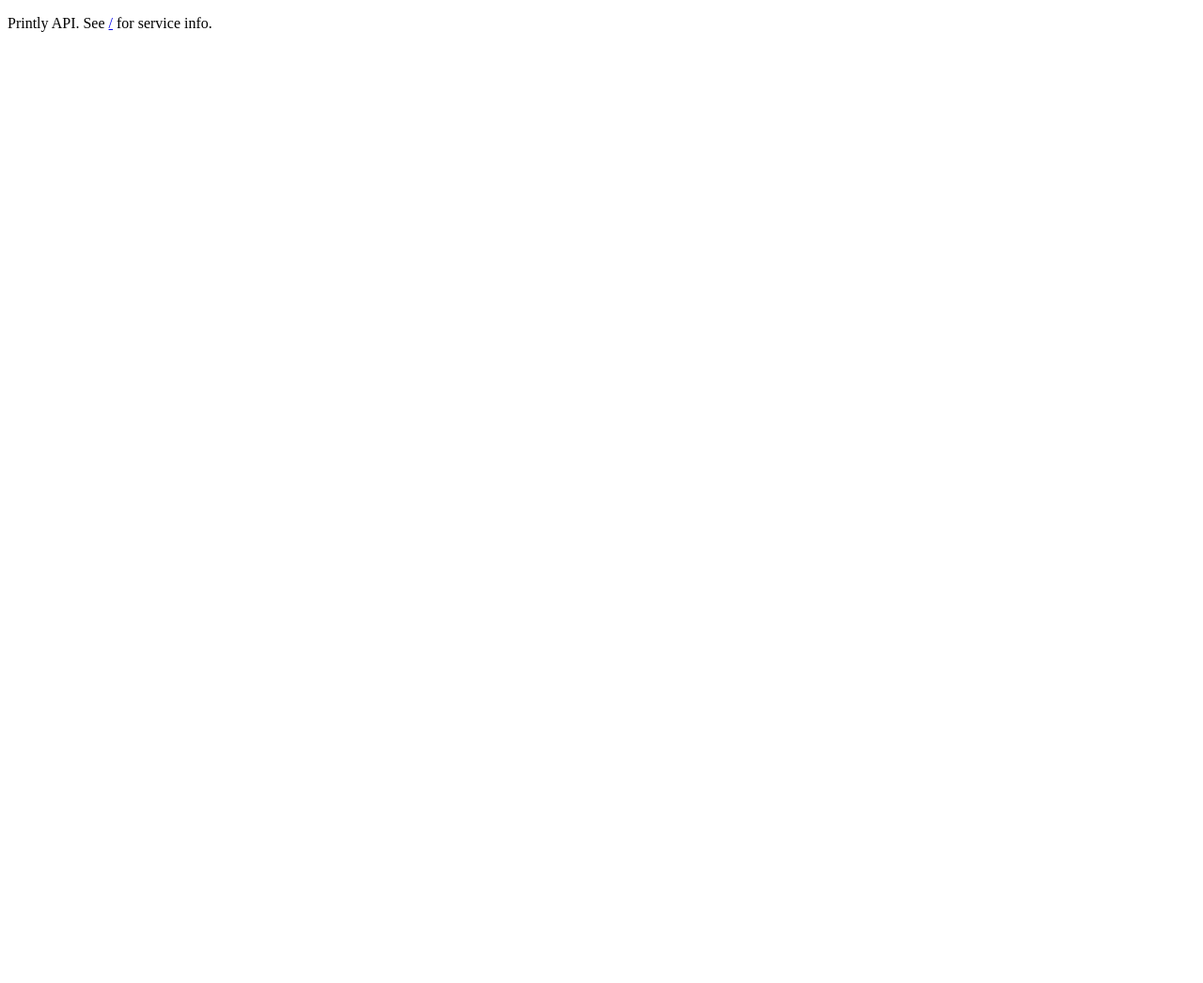
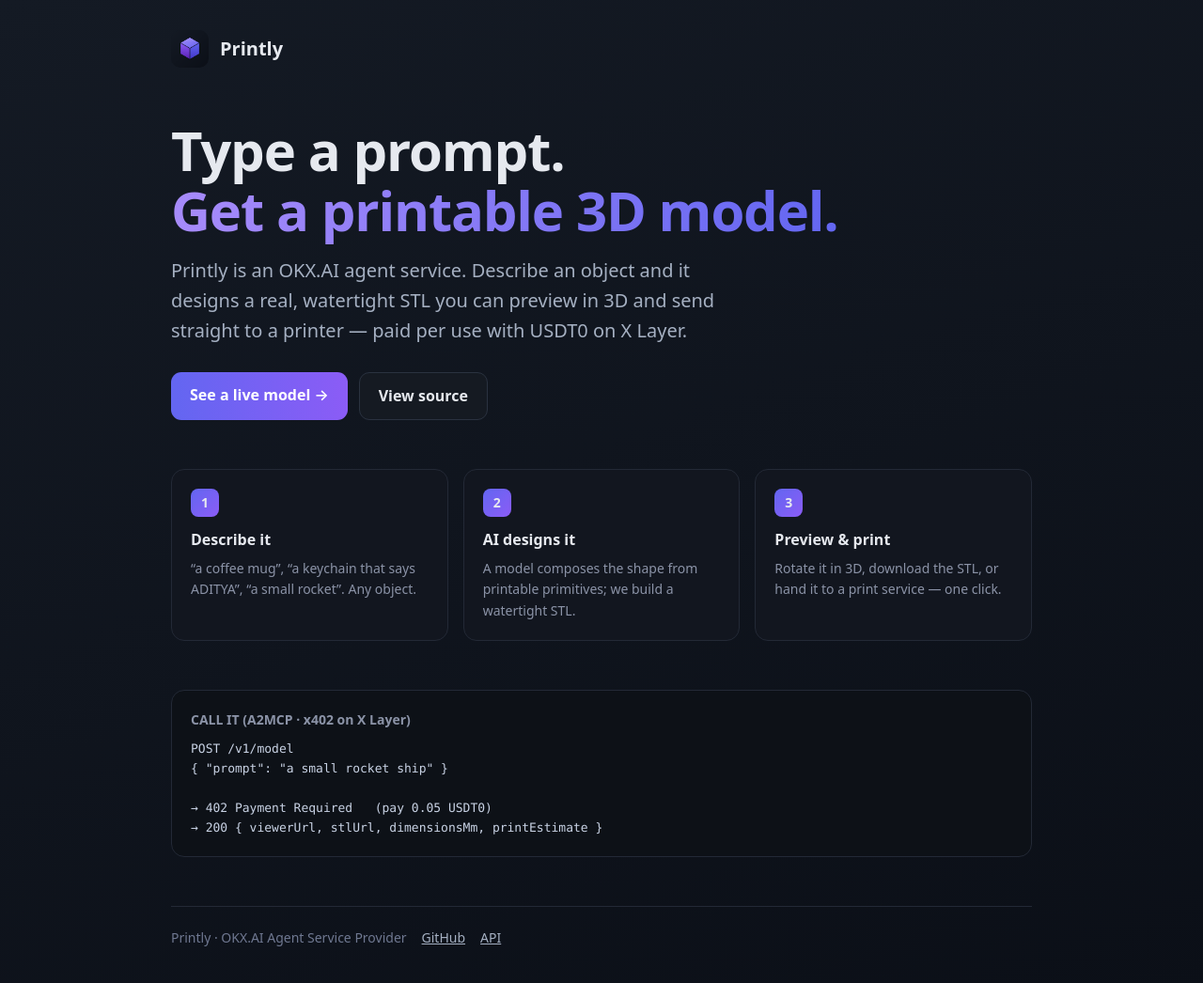
Before and after one commit to adipundir/printly3d, a website: page public/index.html in a window 1280 px wide. Shown: the whole page at 94% size. Before the commit the page ends 800 px from the top, so only its background shows below. Drawn offline with Linux system fonts and the light colour scheme.

Commit message:
feat: brand assets, landing page, and share-preview metadata

```diff
--- a/package.json
+++ b/package.json
@@ -24,6 +24,7 @@
   "devDependencies": {
     "@types/node": "^22.10.2",
     "esbuild": "^0.28.1",
+    "sharp": "^0.35.3",
     "tsx": "^4.19.2",
     "typescript": "^5.7.2",
     "vitest": "^2.1.8"
--- a/public/index.html
+++ b/public/index.html
@@ -1,2 +1,88 @@
-<!doctype html><meta charset="utf-8"><title>Printly</title>
-<p>Printly API. See <a href="/">/</a> for service info.</p>
+<!doctype html>
+<html lang="en">
+<head>
+<meta charset="utf-8">
+<meta name="viewport" content="width=device-width, initial-scale=1">
+<title>Printly — Prompt → printable 3D model</title>
+<meta name="description" content="Type a prompt, get a printable STL with a live 3D preview and one-click print. An OKX.AI agent service, pay-per-use with USDT0 on X Layer.">
+<link rel="icon" type="image/png" href="/favicon.png">
+<link rel="apple-touch-icon" href="/apple-touch-icon.png">
+<meta name="theme-color" content="#0b0f17">
+<!-- Open Graph / link preview -->
+<meta property="og:type" content="website">
+<meta property="og:site_name" content="Printly">
+<meta property="og:title" content="Printly — Prompt → printable 3D model">
+<meta property="og:description" content="Type a prompt, get a printable STL with a live 3D preview and one-click print. An OKX.AI agent service, pay-per-use on X Layer.">
+<meta property="og:url" content="https://printly3d.vercel.app">
+<meta property="og:image" content="https://printly3d.vercel.app/og.png">
+<meta property="og:image:width" content="1200">
+<meta property="og:image:height" content="630">
+<meta name="twitter:card" content="summary_large_image">
+<meta name="twitter:title" content="Printly — Prompt → printable 3D model">
+<meta name="twitter:description" content="Type a prompt, get a printable STL with a live 3D preview and one-click print. Pay-per-use on X Layer.">
+<meta name="twitter:image" content="https://printly3d.vercel.app/og.png">
+<style>
+  :root{color-scheme:dark}
+  *{box-sizing:border-box;margin:0;padding:0}
+  body{font:16px/1.6 system-ui,-apple-system,Segoe UI,Roboto,sans-serif;background:linear-gradient(160deg,#141a24,#0b0f17);color:#e6e9ef;min-height:100vh}
+  .wrap{max-width:960px;margin:0 auto;padding:32px 22px 60px}
+  header{display:flex;align-items:center;gap:12px}
+  header img{width:40px;height:40px;border-radius:10px}
+  header b{font-size:20px;font-weight:700}
+  .hero{margin:56px 0 40px}
+  .hero h1{font-size:clamp(34px,6vw,58px);line-height:1.1;font-weight:800;letter-spacing:-.02em}
+  .hero h1 span{background:linear-gradient(90deg,#a78bfa,#6366f1);-webkit-background-clip:text;background-clip:text;color:transparent}
+  .hero p{margin-top:16px;font-size:clamp(16px,2.4vw,20px);color:#a5b0c2;max-width:620px}
+  .cta{margin-top:28px;display:flex;gap:12px;flex-wrap:wrap}
+  a.btn{text-decoration:none;padding:12px 20px;border-radius:11px;font-weight:600;display:inline-block}
+  a.primary{background:linear-gradient(90deg,#6366f1,#8b5cf6);color:#fff}
+  a.ghost{background:#151a22;color:#e6e9ef;border:1px solid #2a3240}
+  .grid{display:grid;grid-template-columns:repeat(auto-fit,minmax(220px,1fr));gap:16px;margin-top:52px}
+  .card{background:#12161f;border:1px solid #232936;border-radius:14px;padding:20px}
+  .card .n{width:30px;height:30px;border-radius:8px;background:linear-gradient(135deg,#6366f1,#8b5cf6);display:flex;align-items:center;justify-content:center;font-weight:700;font-size:14px}
+  .card h3{margin:12px 0 6px;font-size:16px}
+  .card p{font-size:14px;color:#8b93a7}
+  .api{margin-top:52px;background:#0d1117;border:1px solid #232936;border-radius:14px;padding:20px;overflow-x:auto}
+  .api h3{font-size:14px;color:#8b93a7;margin-bottom:10px;font-weight:600}
+  pre{font:13px/1.6 ui-monospace,SFMono-Regular,Menlo,monospace;color:#c9d3e5;white-space:pre}
+  .muted{color:#6f7891}
+  footer{margin-top:52px;padding-top:22px;border-top:1px solid #232936;color:#8b93a7;font-size:14px;display:flex;gap:16px;flex-wrap:wrap}
+  footer a{color:#a5b0c2}
+</style>
+</head>
+<body>
+<div class="wrap">
+  <header><img src="/icon.png" alt="Printly logo"><b>Printly</b></header>
+
+  <section class="hero">
+    <h1>Type a prompt.<br><span>Get a printable 3D model.</span></h1>
+    <p>Printly is an OKX.AI agent service. Describe an object and it designs a real, watertight STL you can preview in 3D and send straight to a printer — paid per use with USDT0 on X Layer.</p>
+    <div class="cta">
+      <a class="btn primary" href="/m?s=eyJzaGFwZSI6ImtleWNoYWluIiwidGV4dCI6IlBSSU5UTFkifQ">See a live model →</a>
+      <a class="btn ghost" href="https://github.com/adipundir/printly3d" target="_blank" rel="noopener">View source</a>
+    </div>
+  </section>
+
+  <div class="grid">
+    <div class="card"><div class="n">1</div><h3>Describe it</h3><p>“a coffee mug”, “a keychain that says ADITYA”, “a small rocket”. Any object.</p></div>
+    <div class="card"><div class="n">2</div><h3>AI designs it</h3><p>A model composes the shape from printable primitives; we build a watertight STL.</p></div>
+    <div class="card"><div class="n">3</div><h3>Preview &amp; print</h3><p>Rotate it in 3D, download the STL, or hand it to a print service — one click.</p></div>
+  </div>
+
+  <div class="api">
+    <h3>CALL IT (A2MCP · x402 on X Layer)</h3>
+    <pre>POST /v1/model
+{ "prompt": "a small rocket ship" }
+
+→ 402 Payment Required   (pay 0.05 USDT0)
+→ 200 { viewerUrl, stlUrl, dimensionsMm, printEstimate }</pre>
+  </div>
+
+  <footer>
+    <span class="muted">Printly · OKX.AI Agent Service Provider</span>
+    <a href="https://github.com/adipundir/printly3d" target="_blank" rel="noopener">GitHub</a>
+    <a href="/v1/model">API</a>
+  </footer>
+</div>
+</body>
+</html>
```
Also changed, not shown: scripts/brand.mjs (added, +79 -0 lines), src/server/viewer.ts (+8 -1 lines), public/apple-touch-icon.png (added), public/favicon.png (added), public/icon.png (added), public/og.png (added), 1 other file.
